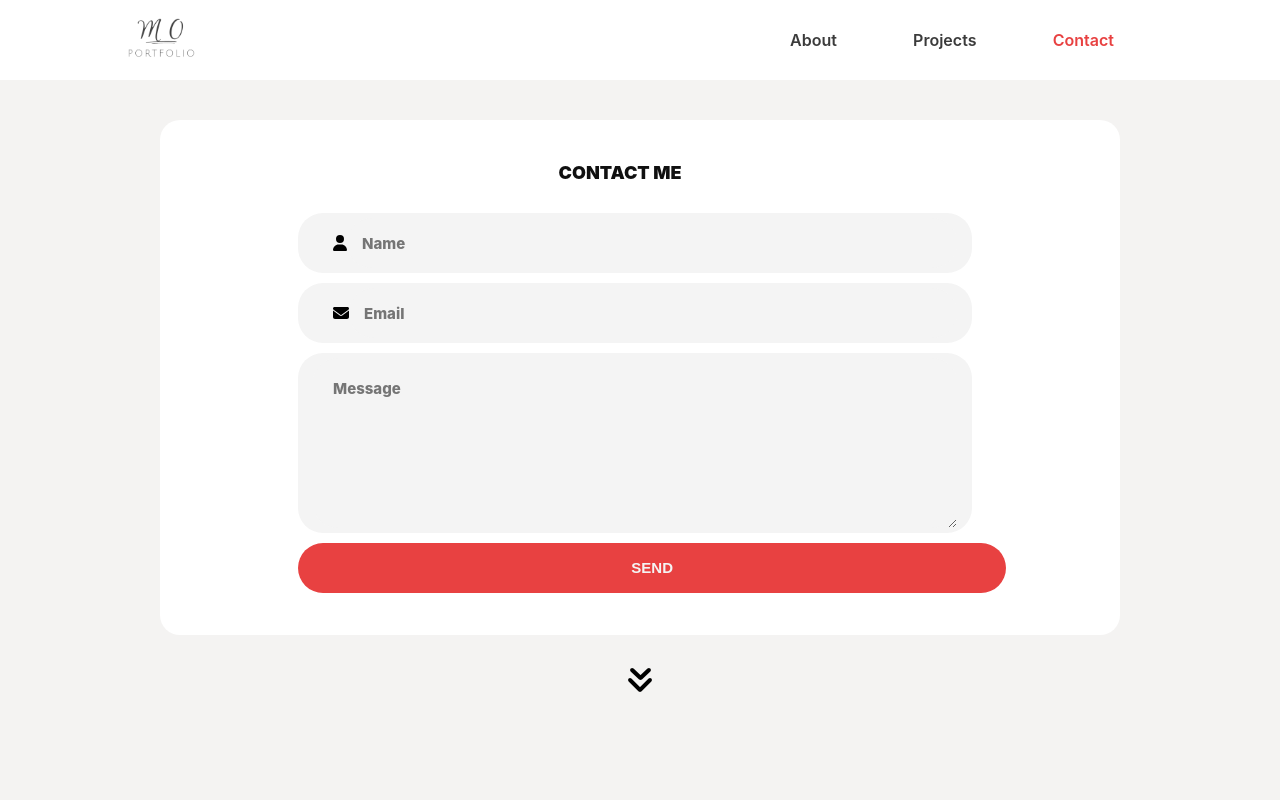
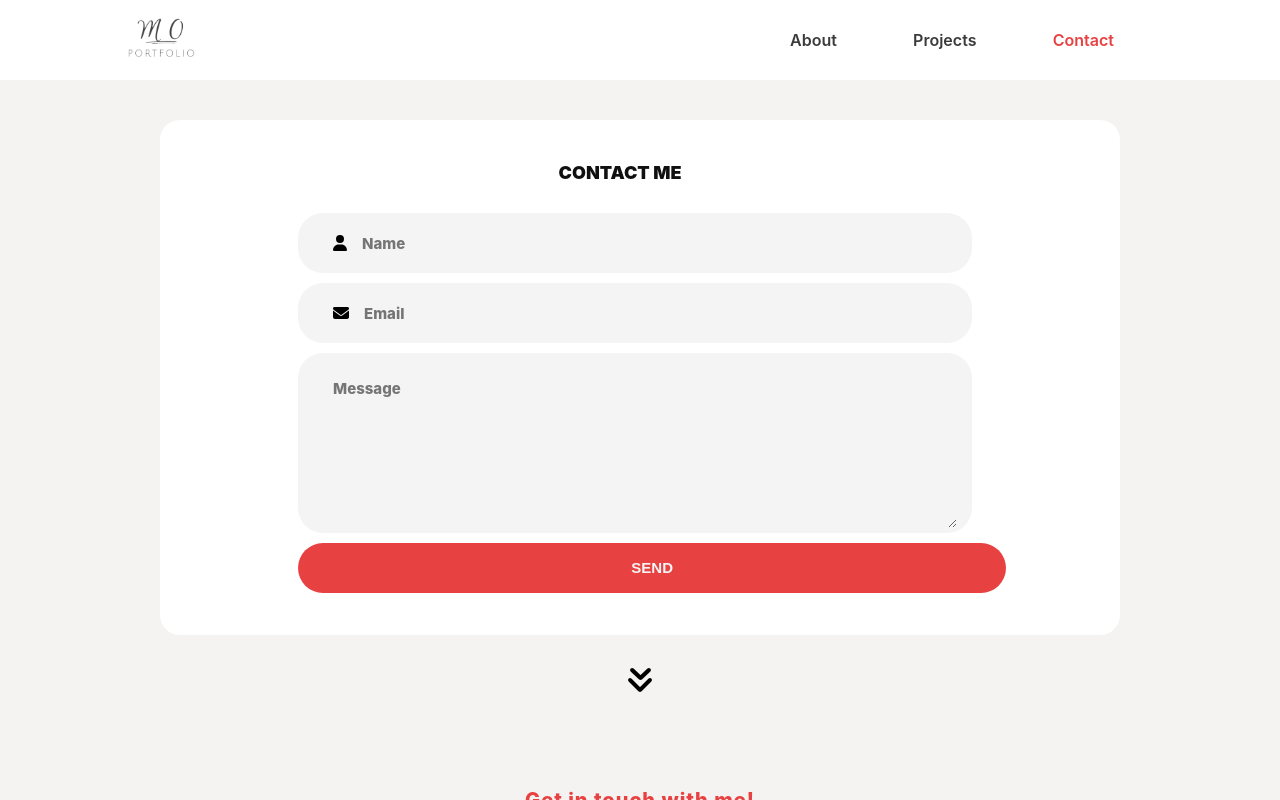
Before and after one commit to MihaelaO29/portofolio, a React (Create React App) app: page /contact in a window 1280 px wide. Built offline with nearby package versions, Linux system fonts and the light colour scheme.

Commit message:
editing contact page mobile view

```diff
--- a/src/components/contact/contact.css
+++ b/src/components/contact/contact.css
@@ -17,6 +17,10 @@
   align-items: center;
   justify-content: center;
   flex-direction: column;
+  @media only screen and (max-width: 3000px) {
+    height: 750px;
+  }
+
 }
 
 .contact_container {
@@ -24,6 +28,7 @@
   align-items: center;
   justify-content: center;
   margin-top: 120px;
+
 }
 
 .form_contact_details {
--- a/src/components/navigation/navigation.css
+++ b/src/components/navigation/navigation.css
@@ -31,14 +31,14 @@
     width: 400px;
     justify-content: space-around;
     align-items: center;
-    @media only screen and (max-width: 1000px) {
+    @media only screen and (max-width: 1100px) {
        display: none;
     }
 }
 
 .bar{
     height: 30px;
-    @media only screen and (min-width: 1000px) {
+    @media only screen and (min-width: 1100px) {
         display: none;
      }
 }
```
